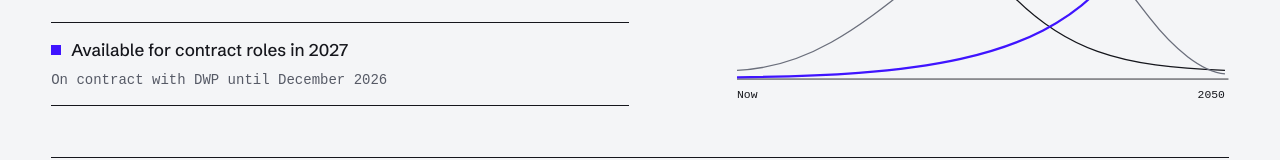
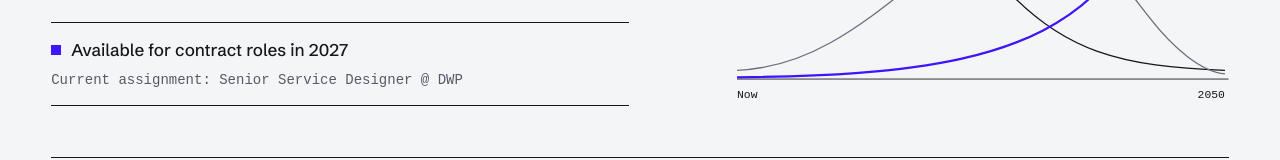
Before and after one commit to joanagaguia/joanaaguia.co.uk, a plain HTML site: page index.html in a window 1280 px wide. Shown: the part 512-672 px from the top of the page. Drawn offline with Linux system fonts and the light colour scheme; a web font is replaced by a local one.

Commit message:
Update current assignment line
Co-Authored-By: Claude Opus 5.5 <noreply@anthropic.com>
Claude-Session: https://claude.ai/code/session_017x6fYpSyyUSWfvR3C1JjVA

```diff
--- a/index.html
+++ b/index.html
@@ -142,7 +142,7 @@ footer a { overflow-wrap: anywhere; }
     <div class="hero-text">
       <h1>Senior service and interaction designer. I care about solving the right problem.</h1>
       <p>I use problem framing, consequences scanning and prototyping to help organisations solve real problems, while keeping users at the centre of everything they do.</p>
-      <p class="availability"><strong>Available for contract roles in 2027</strong><span>On contract with DWP until December 2026</span></p>
+      <p class="availability"><strong>Available for contract roles in 2027</strong><span>Current assignment: Senior Service Designer @ DWP</span></p>
     </div>
     <figure class="horizons">
       <svg viewBox="0 0 560 340" role="img" aria-label="Three Horizons diagram: today’s system declines, a transition rises and falls, and an emerging future grows.">
```
